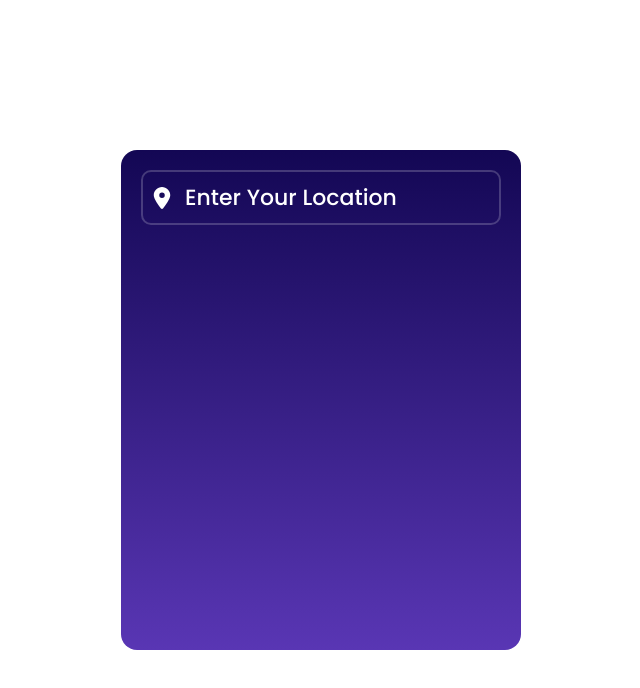
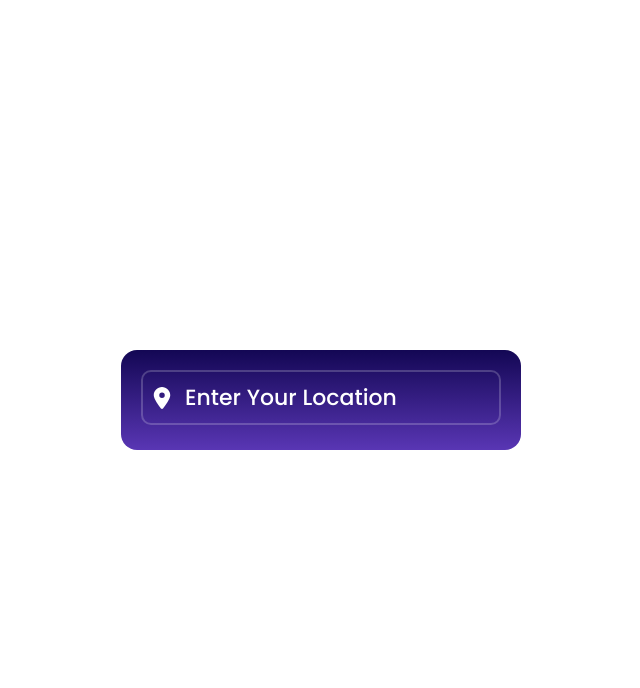
Before and after one commit to endriyanira/simple-weather-app, a React (Create React App) app: page / in a window 1280 px wide. Shown: the top 688 px of the page, without its empty margins (319-959 px from the left). Built offline with nearby package versions, Linux system fonts and the light colour scheme.

Commit message:
styling list of suggested city

```diff
--- a/src/Components/Input.tsx
+++ b/src/Components/Input.tsx
@@ -1,4 +1,4 @@
-import React, { useCallback, useEffect, useState } from "react";
+import React, { useCallback, useState } from "react";
 import { debounce } from "../utils/debounce";
 
 interface CityWithCoodinateType {
--- a/src/Components/WeatherApp.css
+++ b/src/Components/WeatherApp.css
@@ -29,8 +29,7 @@ body {
 }
 
 .container.default {
-  display: flex;
-  height: 500px;
+  height: 100px;
 }
 
 .search-box {
--- a/src/Components/WeatherApp.tsx
+++ b/src/Components/WeatherApp.tsx
@@ -2,6 +2,7 @@ import React, { useCallback, useEffect, useState } from "react";
 import { FaLocationDot } from "react-icons/fa6";
 import { BiWater } from "react-icons/bi";
 import { FiWind } from "react-icons/fi";
+import { FaSearch } from "react-icons/fa";
 
 import { debounce } from "../utils/debounce";
 import clear_icon from "../Assets/clear.png";
@@ -104,9 +105,13 @@ const WeatherApp = () => {
       const response = await fetch(
         `https://api.openweathermap.org/geo/1.0/direct?q=${searchTerm}&appid=f9327b0d53f73ccc3a6f94d0d8a2def2&limit=5`
       );
-      const data = await response.json();
+      const data: CityWithCoodinateType[] = await response.json();
+      if (data.length === 0) {
+        setIsNotFound(true);
+      } else {
         setCitiesCoordinate(data);
         setIsCitySelected(false);
+      }
     }, 500),
     []
   );
@@ -128,6 +133,7 @@ const WeatherApp = () => {
       lat: city.lat,
       lon: city.lon,
     });
+    setWeatherData({ ...weatherData, name: city.name });
   };
 
   const handleSearchCity = async () => {
@@ -155,7 +161,6 @@ const WeatherApp = () => {
         temperature: dataResponse.main.temp,
         description: dataResponse.weather[0].description,
         weatherMain: dataResponse.weather[0].main,
-        name: dataResponse.name,
       });
       setIsCitySelected(true);
     } catch (error) {
@@ -203,32 +208,31 @@ const WeatherApp = () => {
           onChange={handleChangeCityInput}
           value={searchTerm}
         />
+      </div>
       <div
         style={{
           display: "flex",
           flexDirection: "column",
-            position: "relative",
+          position: "absolute",
+          zIndex: "200",
+          padding: "4px",
         }}
       >
         {searchTerm !== "" &&
           !isCitySelected &&
-            citiesCoordinate.map(
-              (city: CityWithCoodinateType, index: number) => (
+          citiesCoordinate.map((city: CityWithCoodinateType, index: number) => (
             <button
               key={index}
               value={city.name}
               style={{
                 textAlign: "left",
                 padding: "4px 8px",
-                    margin: "2px",
               }}
               onClick={(e) => handleClickCity(e, city)}
             >
               {`${city.name} ${city.state ? city.state : city.country}`}
             </button>
-              )
-            )}
-        </div>
+          ))}
       </div>
       {isSearch && (
         <>
```
Lines whose indentation alone changed are shown as unchanged.
